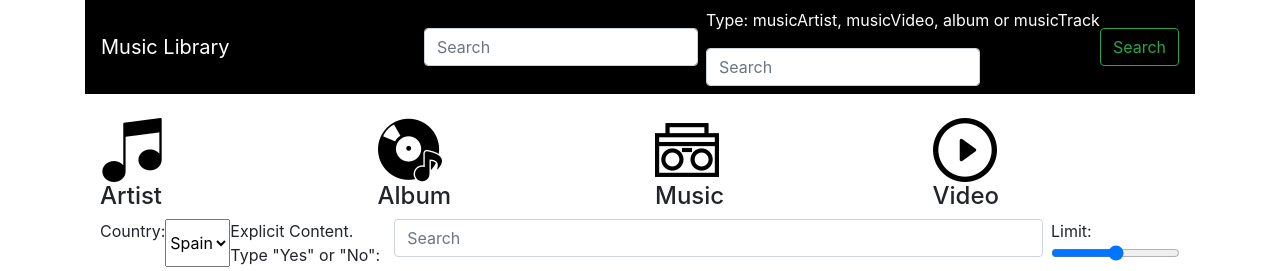
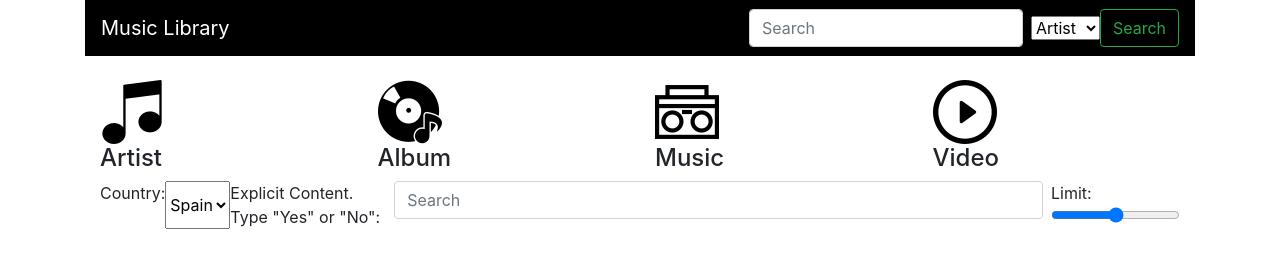
Before and after one commit to alfonsodelag/musiclibrary, a website: page index.html in a window 1280 px wide. Shown: the top 271 px of the page. Drawn offline with nearby package versions, Linux system fonts and the light colour scheme.

Commit message:
entity fix

```diff
--- a/index.html
+++ b/index.html
@@ -18,8 +18,14 @@
         <form class="form-inline">
             <input class="form-control mr-sm-2" type="search" id="inputSearch" placeholder="Search" aria-label="Search">
             <div>
-                <p class="text-white">Type: musicArtist, musicVideo, album or musicTrack</p>
-                <input class="form-control mr-sm-2" type="search" id="entity" placeholder="Search" aria-label="Search">
+                <select name="entity" id="entity">
+                    <option value="musicArtist">Artist</option>
+                    <option value="musicVideo">Video</option>
+                    <option value="album">album</option>
+                    <option value="musicTrack">song</option>
+                </select>
+                <!-- <p class="text-white">Type: musicArtist, musicVideo, album or musicTrack</p>
+                <input class="form-control mr-sm-2" type="search" id="entity" placeholder="Search" aria-label="Search"> -->
             </div>
             <button class="btn btn-outline-success my-2 my-sm-0" type="submit" id="submit">Search</button>
         </form>
```
